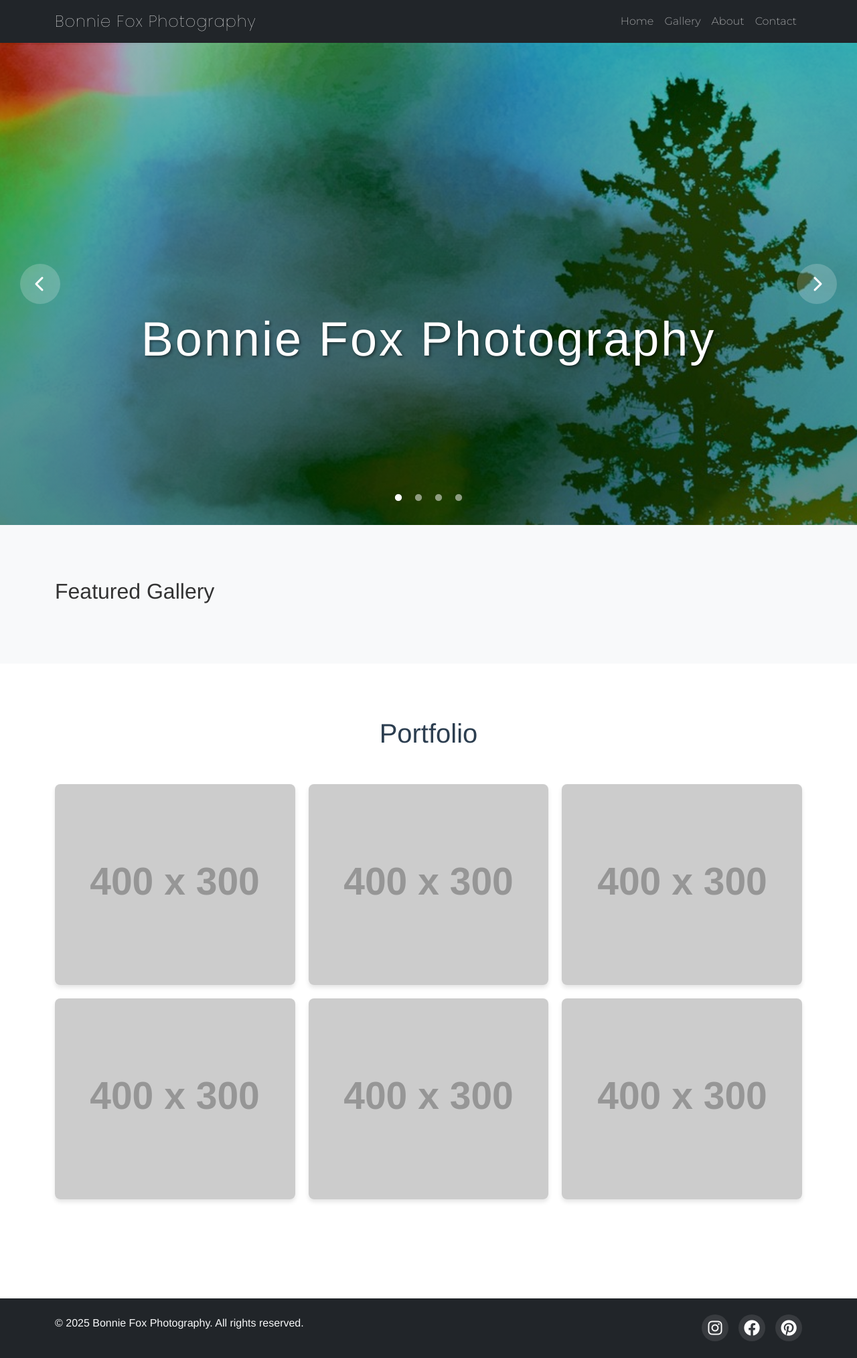
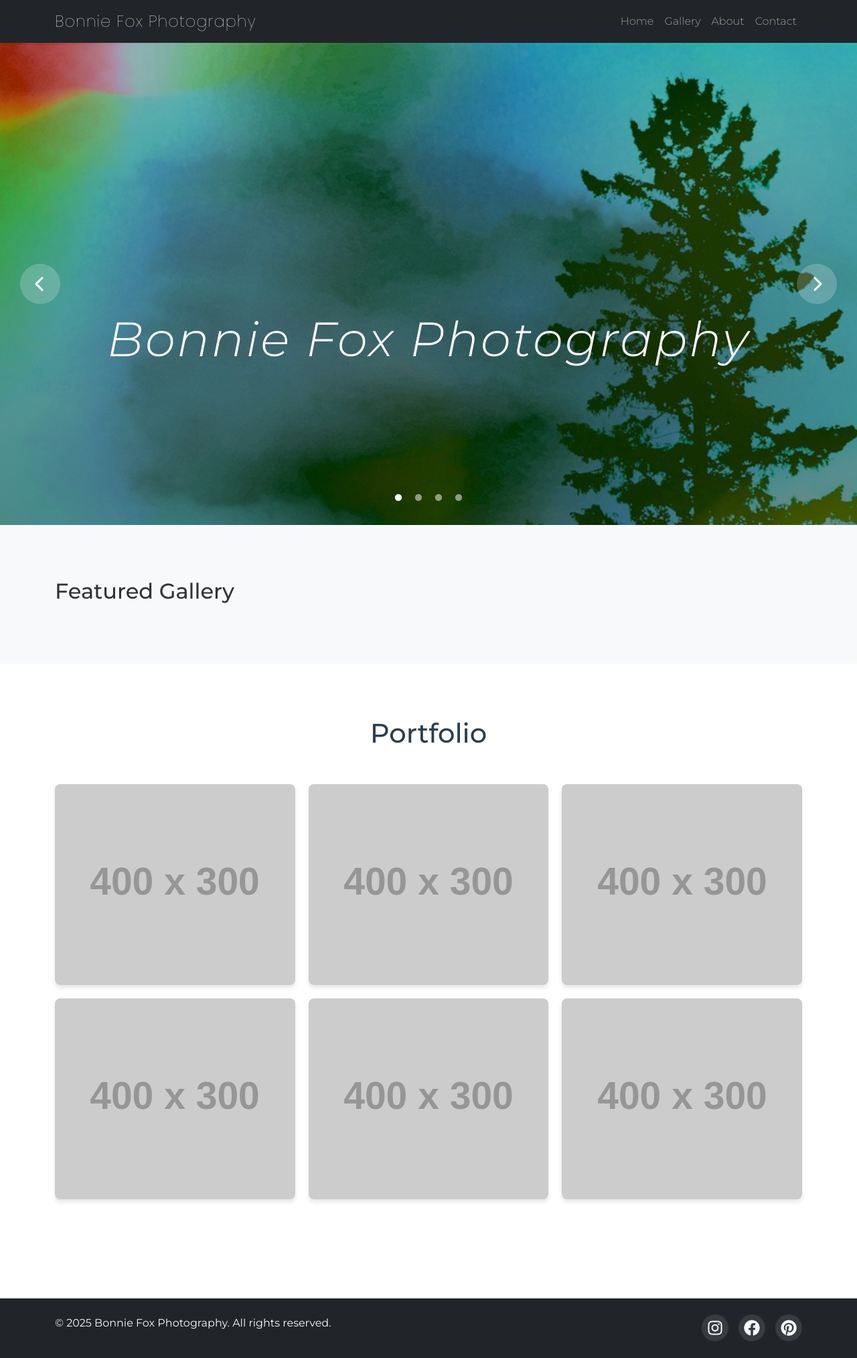
Before and after one commit to JakeDFox/photography-site, a Jekyll site: the page built from index.html, in a window 1280 px wide. Shown: the whole page at 67% size. Built offline with Jekyll 4.4.1, drawn with Linux system fonts in a browser that asks for light colours.

Commit message:
css changes

```diff
--- a/assets/css/main.css
+++ b/assets/css/main.css
@@ -133,7 +133,7 @@
   }
 /* Base Styles */
 body {
-    font-family: 'Helvetica Neue', Arial, sans-serif;
+    font-family: 'Montserrat', sans-serif;
     color: #333;
     line-height: 1.6;
 }
@@ -212,15 +212,14 @@ body {
     font-weight: 300;
     margin-bottom: 1rem;
     letter-spacing: 3px;
-    text-shadow: 2px 2px 4px rgba(0, 0, 0, 0.5);
-    animation: fadeInUp 1s ease;
+    font-family: 'Montserrat', sans-serif;
+    font-style: italic;
 }
 
 .hero-text p {
     font-size: 1.5rem;
-    opacity: 0.95;
-    text-shadow: 1px 1px 3px rgba(0, 0, 0, 0.5);
-    animation: fadeInUp 1.2s ease;
+    font-family: 'Montserrat', sans-serif;
+    font-style: italic;
 }
 
 @keyframes fadeInUp {
```
